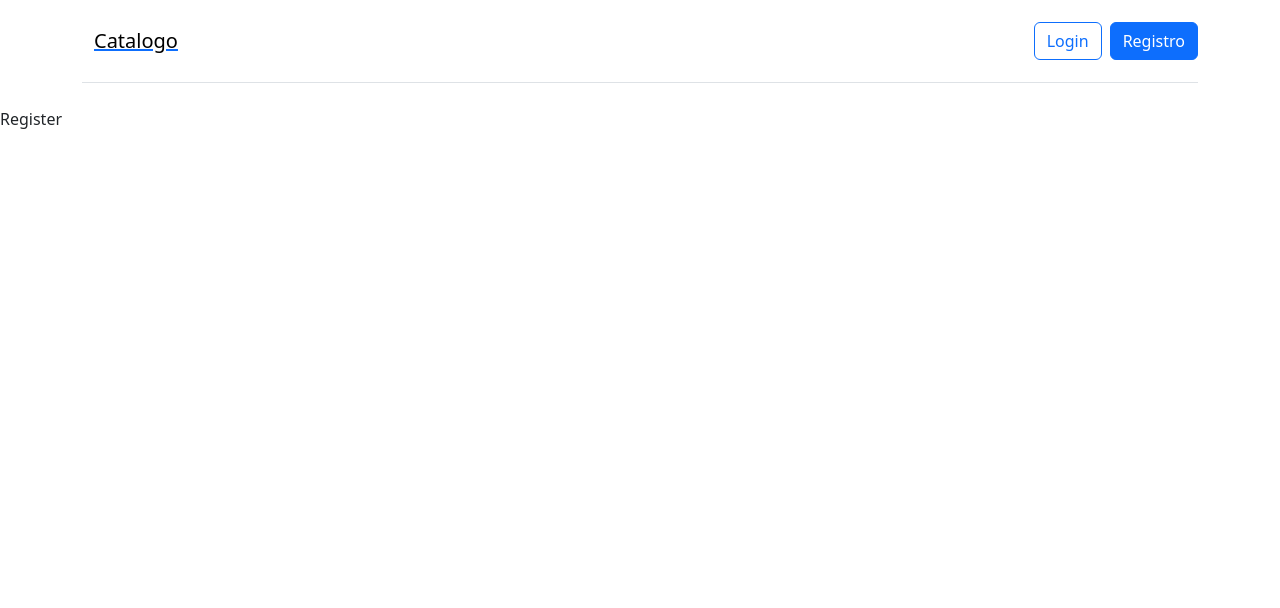
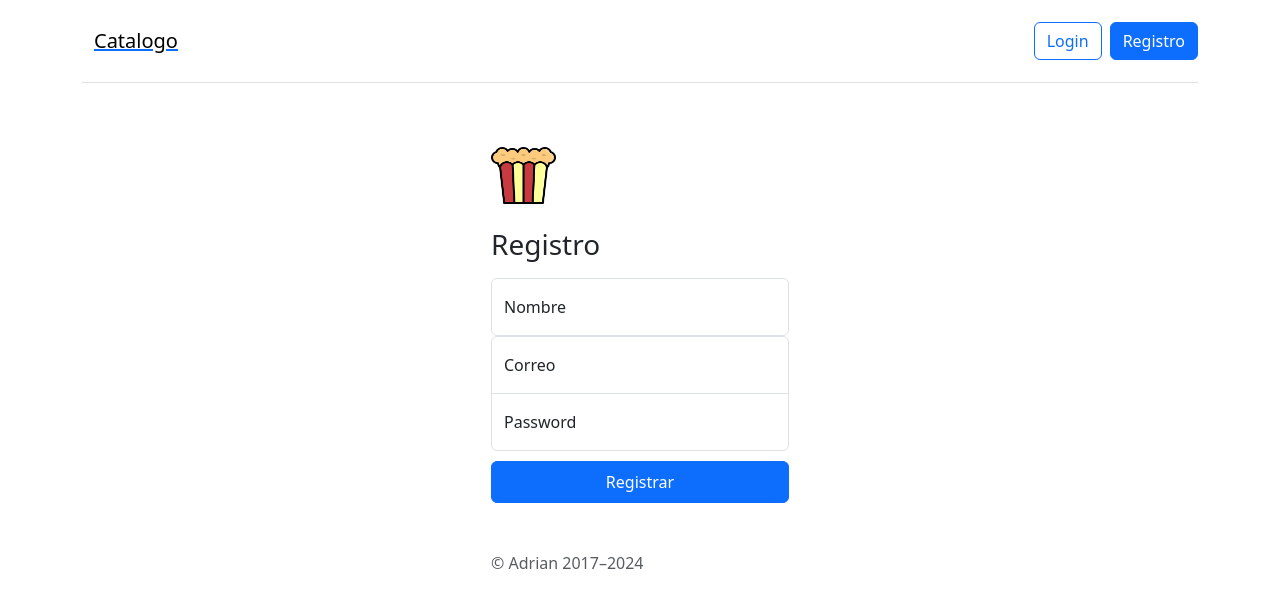
Before and after one commit to bazadrian/ProyectoFinalFront, a React (Vite) app: page /register in a window 1280 px wide. Shown: the top 608 px of the page. Built offline with nearby package versions, Linux system fonts and the light colour scheme.

Commit message:
ya hay conexion con axios

```diff
--- a/package.json
+++ b/package.json
@@ -16,7 +16,9 @@
     "react": "^18.3.1",
     "react-bootstrap": "^2.10.4",
     "react-dom": "^18.3.1",
-    "react-router-dom": "^6.25.0"
+    "react-hook-form": "^7.52.1",
+    "react-router-dom": "^6.25.0",
+    "yup": "^1.4.0"
   },
   "devDependencies": {
     "@types/react": "^18.3.3",
--- a/src/pages/Login.jsx
+++ b/src/pages/Login.jsx
@@ -3,21 +3,21 @@ import logo from '@/assets/logo.png'
 
 const Login = () => {
     return (
-            <div className="d-flex align-items-center py-4">
+            <div className="d-flex align-items-center py-4 ">
                     <div className="form-signin w-100 m-auto">
                         <form>
                             <img className="mb-4" src={logo} alt width={65} height={57} />
-                            <h1 className="h3 mb-3 fw-normal">Please Login</h1>
+                            <h1 className="h3 mb-3 fw-normal">Login</h1>
                             <div className="form-floating">
                                 <input type="email" className="form-control" id="floatingInput" placeholder="name@example.com" />
-                                <label htmlFor="floatingInput">Email address</label>
+                                <label htmlFor="floatingInput">Correo</label>
                             </div>
                             <div className="form-floating">
                                 <input type="password" className="form-control" id="floatingPassword" placeholder="Password" />
                                 <label htmlFor="floatingPassword">Password</label>
                             </div>
-                            <button className="btn btn-primary w-100 py-2" type="submit">Sign in</button>
-                            <p className="mt-5 mb-3 text-body-secondary">© 2017–2024</p>
+                            <button className="btn btn-primary w-100 py-2" type="submit">Entrar</button>
+                            <p className="mt-5 mb-3 text-body-secondary">© Adrian 2017–2024</p>
                         </form>
                     </div>
                 </div>
--- a/src/pages/Register.jsx
+++ b/src/pages/Register.jsx
@@ -1,6 +1,70 @@
+import { useForm } from 'react-hook-form'
+import { useNavigate } from 'react-router-dom'
+import '../pages/custom.css'
+import logo from '@/assets/logo.png'
+import { registerUserServices } from '@/services/userServices'
+
 const Register = () => {
+  const navigate = useNavigate()
+  const {
+    register,
+    handleSubmit,
+    watch,
+    formState: { errors },
+  } = useForm()
+
+  const onSubmit = async (data) => {
+    try {
+      const {status} = await registerUserServices(data)
+
+      if (status === 201) {
+        navigate('/login')
+      }
+    } catch (error) {
+      alert('Error al registrar el usuario')
+      console.log(error)
+    }
+  }
+
   return (
-    <div>Register</div>
+    <div className="d-flex align-items-center py-4">
+    <div className="form-signin w-100 m-auto">
+        <form onSubmit={handleSubmit(onSubmit)}>
+            <img className="mb-4" src={logo} alt width={65} height={57} />
+            <h1 className="h3 mb-3 fw-normal">Registro</h1>
+            <div className="form-floating">
+                <input
+                type="text"
+                className="form-control"
+                id="nombre"
+                placeholder="Nombre"
+                {...register('nombre', { required: true } )}
+                />
+                <label htmlFor="nombre">Nombre</label>
+            </div>
+            <div className="form-floating">
+                <input type="email"
+                       className="form-control"
+                       id="email"
+                       placeholder="name@example.com"
+                       {...register('email', { required: true } )}
+                       />
+                <label htmlFor="email">Correo</label>
+            </div>
+            <div className="form-floating">
+                <input type="password"
+                      className="form-control"
+                      id="password"
+                      placeholder="Password"
+                      {...register('password', { required: true } )}
+                      />
+                <label htmlFor="password">Password</label>
+            </div>
+            <button className="btn btn-primary w-100 py-2" type="submit">Registrar</button>
+            <p className="mt-5 mb-3 text-body-secondary">© Adrian 2017–2024</p>
+        </form>
+    </div>
+</div>
   )
 }
 
--- /dev/null
+++ b/src/services/userServices.js
@@ -0,0 +1,17 @@
+import axios from 'axios'
+
+const BASE_URL = 'http://localhost:5000'
+
+const registerUserServices = (data) => axios.post(`${BASE_URL}/api/users/register`, data)
+const loginUserServices = (data) => axios.post(`${BASE_URL}/api/users/login`, data)
+const getMeUserServices = (jwtToken) => axios.get(`${BASE_URL}/me`, {
+  headers: {
+    Authorization: `Bearer ${jwtToken}`
+  }
+})
+
+export {
+  registerUserServices,
+  loginUserServices,
+  getMeUserServices
+}
```
Also changed, not shown: 1 other file (tests, documents, lock files or other folders).
